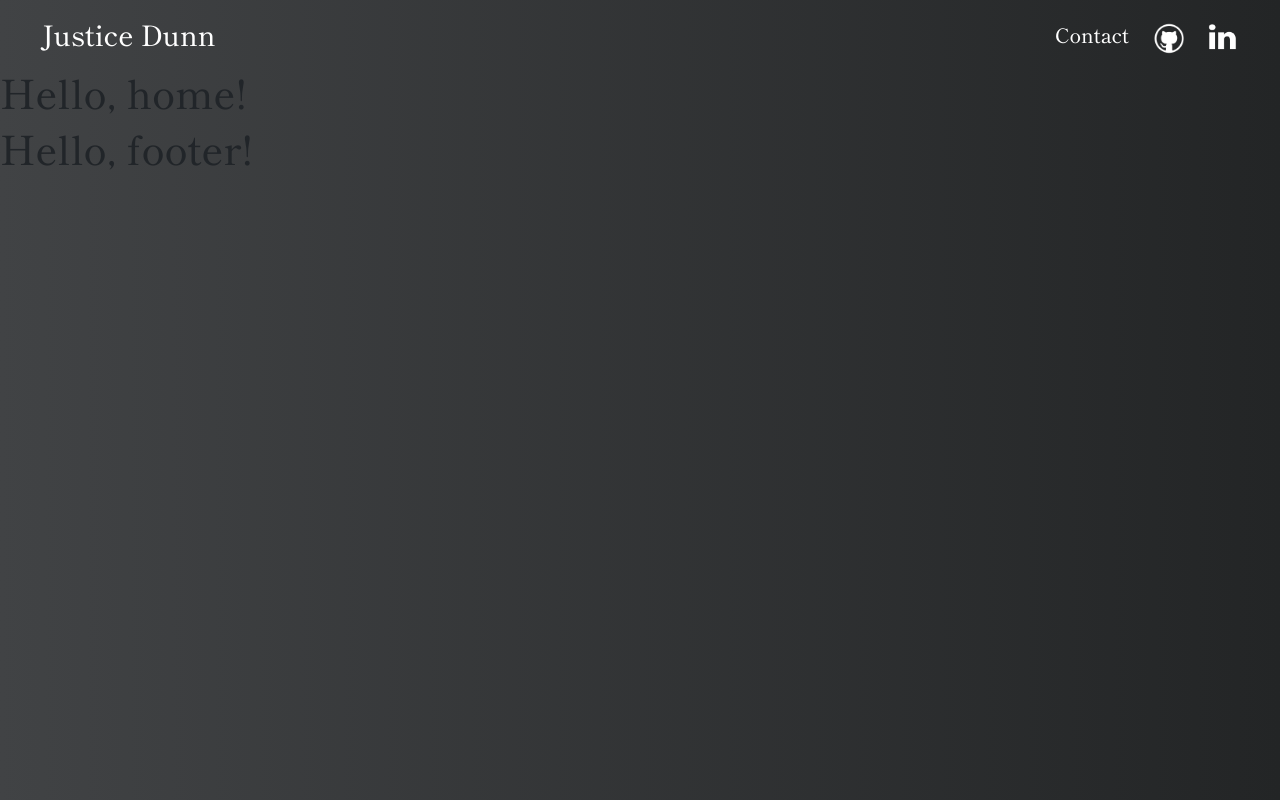
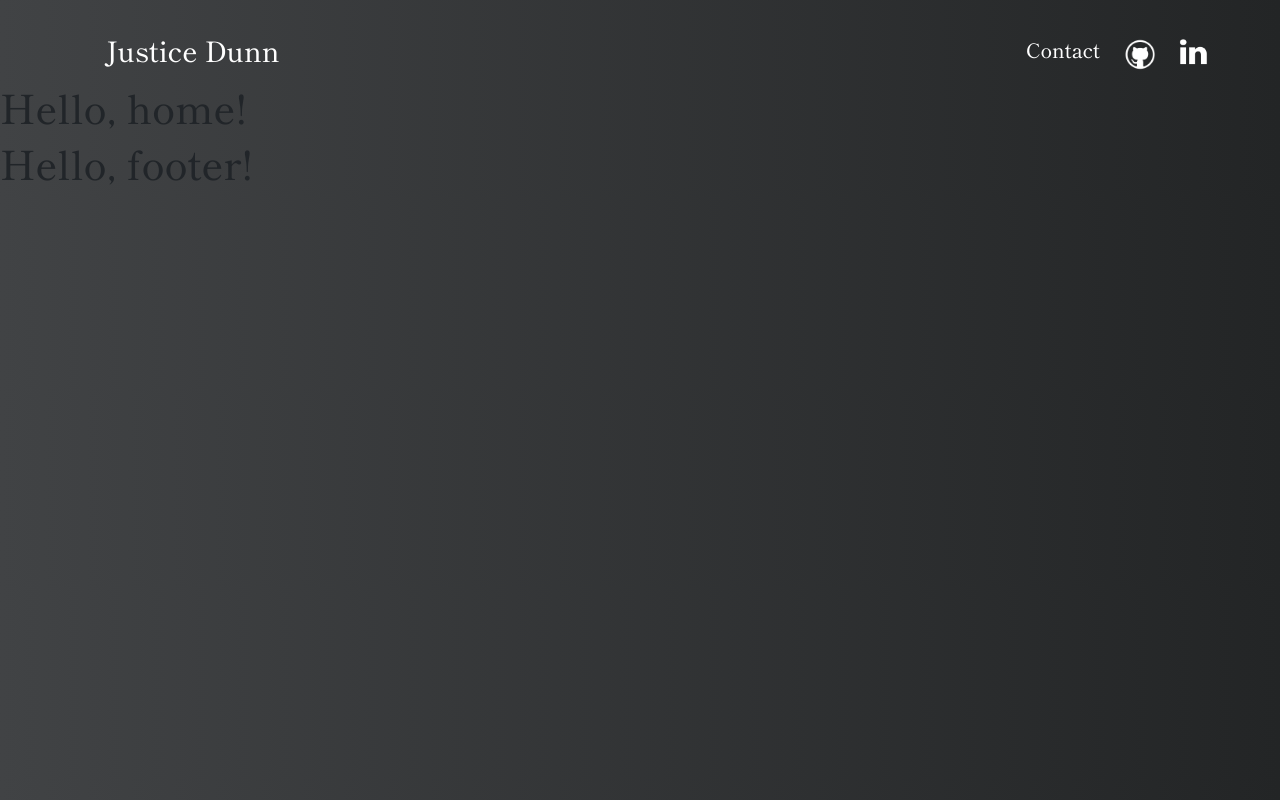
Before and after one commit to JusticeDunn/portfolio_website, a React (Create React App) app: page / in a window 1280 px wide. Built offline with nearby package versions, Linux system fonts and the light colour scheme.

Commit message:
Fix navbar margins

```diff
--- a/src/components/navbar/navbar.css
+++ b/src/components/navbar/navbar.css
@@ -17,8 +17,9 @@
 }
 
 .nav {
-    align-items: center;
     display: inline-flex;
     justify-content: space-between;
-    margin: 10px 35px 10px 25px;
+    margin: 2%;
+    margin-right: 5%;
+    width: 90%;
 }
```
Also changed, not shown: src/components/navbar/navbar.tsx (indentation only).
